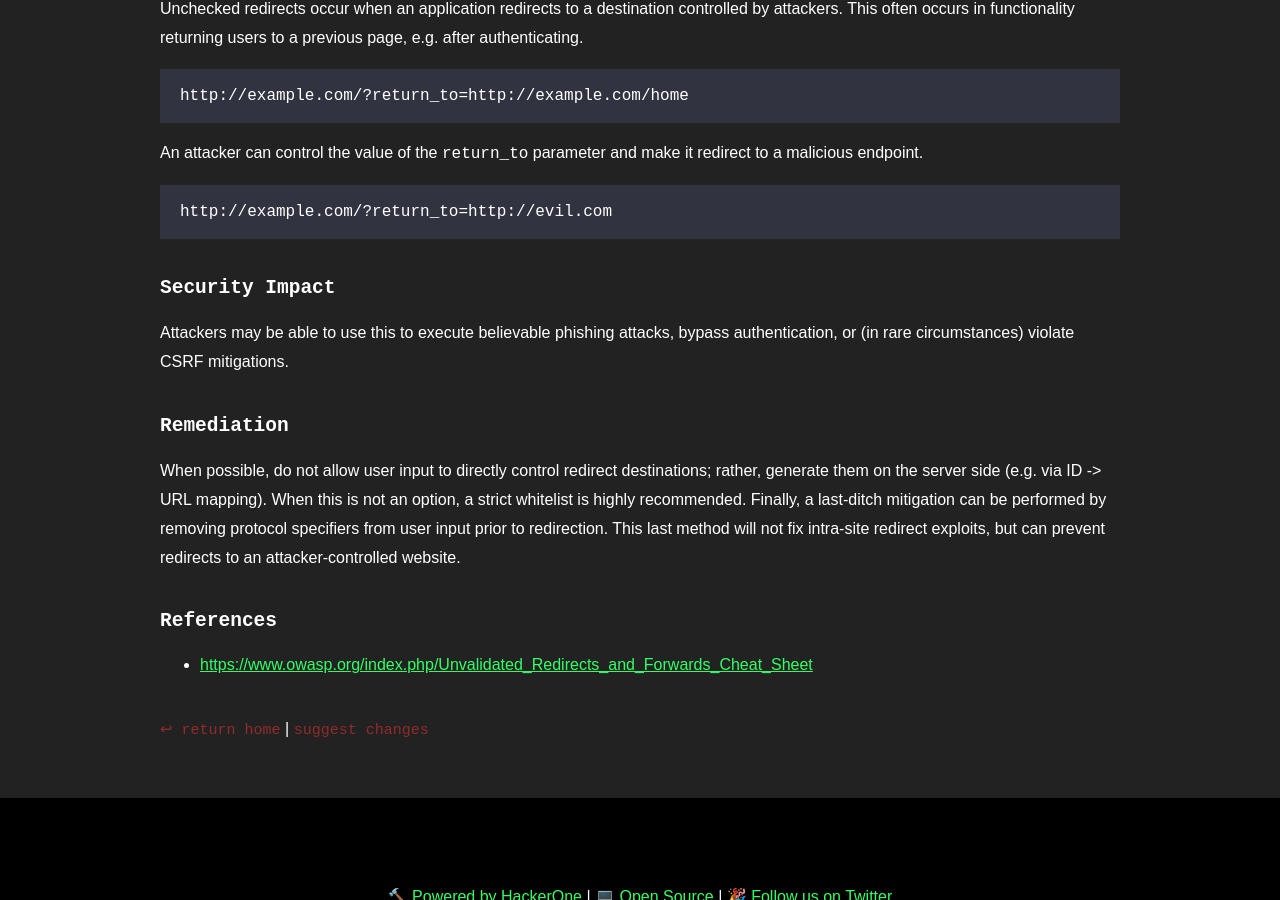
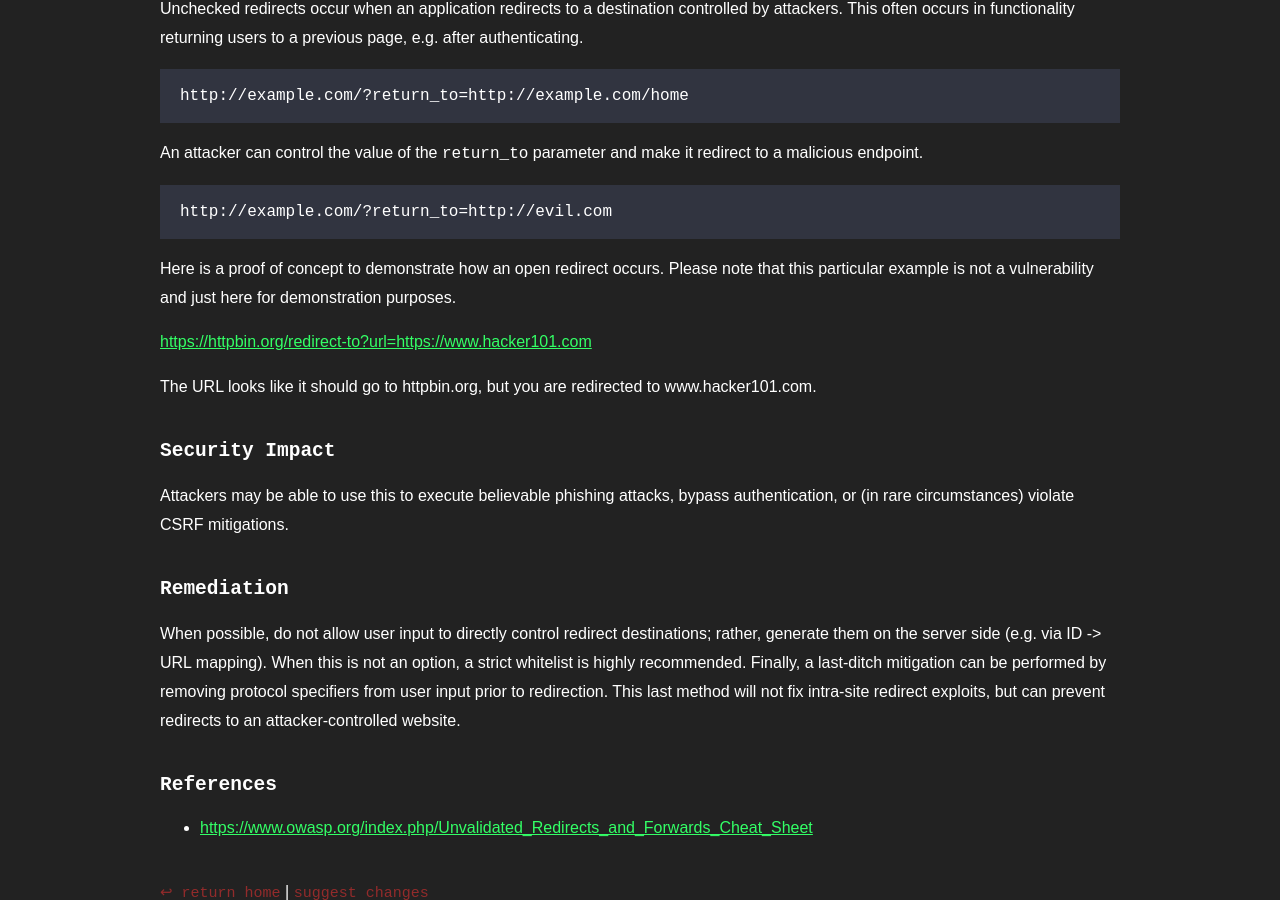
Before and after one commit to Hacker0x01/hacker101, a Jekyll site: the page built from vulnerabilities/unchecked_redirect.md, in a window 1280 px wide and 900 px high, scrolled down 1015 px. Built offline with Jekyll 4.4.1, drawn with Linux system fonts in a browser that asks for light colours.

Commit message:
Add open redirect PoC.

````diff
--- a/vulnerabilities/unchecked_redirect.md
+++ b/vulnerabilities/unchecked_redirect.md
@@ -26,6 +26,12 @@ An attacker can control the value of the `return_to` parameter and make it redir
 http://example.com/?return_to=http://evil.com
 ```
 
+Here is a proof of concept to demonstrate how an open redirect occurs. Please note that this particular example is not a vulnerability and just here for demonstration purposes.
+
+[https://httpbin.org/redirect-to?url=https://www.hacker101.com](https://httpbin.org/redirect-to?url=https://www.hacker101.com)
+
+The URL looks like it should go to httpbin.org, but you are redirected to www.hacker101.com.
+
 Security Impact
 ---------------
 
````
